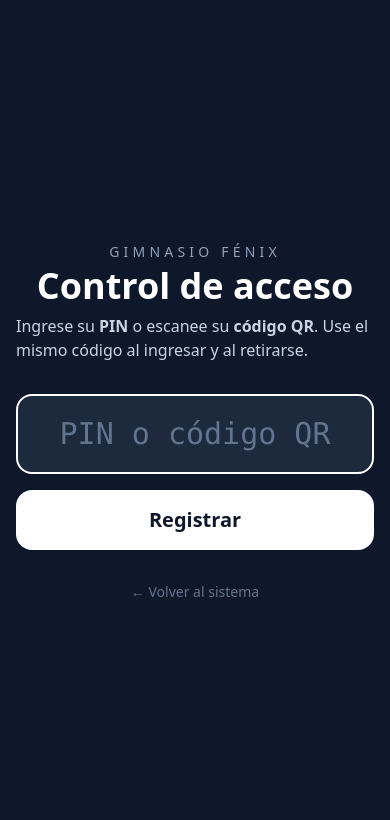
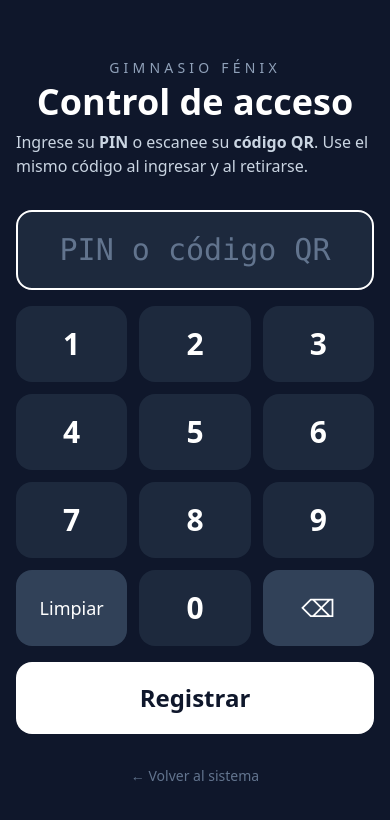
Before and after one commit to diegofcfor-cell/GymControl, a Laravel app: page /acceso in a window 390 px wide. Shown: the top 820 px of the page. Run offline with Laravel 12, Linux system fonts and the light colour scheme; a user stored in the database is signed in; data comes from the database, SQL or seed files in the repository; style sheets or scripts are compiled from the project's sources; some libraries are stand-ins or nearby versions.

Commit message:
feat(acceso): teclado numérico táctil para marcar el PIN en la tablet (HU32)
Co-Authored-By: Claude Opus 5.5 (1M context) <noreply@anthropic.com>
Claude-Session: https://claude.ai/code/session_01KRQk6YvzDR8utH36bAkhAa

```diff
--- a/resources/views/livewire/pantalla-acceso.blade.php
+++ b/resources/views/livewire/pantalla-acceso.blade.php
@@ -40,9 +40,22 @@
     @endif
 
     <form wire:submit="registrar" class="mt-8 w-full max-w-xl">
-        <input x-ref="codigo" wire:model="codigo" autofocus autocomplete="off" inputmode="text" placeholder="PIN o código QR"
+        {{-- inputmode="none": en la tablet no se abre el teclado del sistema (se usa el de abajo); el lector USB de QR sigue escribiendo. --}}
+        <input x-ref="codigo" wire:model="codigo" autofocus autocomplete="off" inputmode="none" placeholder="PIN o código QR"
                class="w-full rounded-2xl border-2 border-slate-600 bg-slate-800 px-6 py-5 text-center font-mono text-3xl tracking-[0.3em] text-white placeholder:tracking-normal placeholder:text-slate-500 focus:border-white focus:outline-none">
-        <button class="mt-4 w-full rounded-2xl bg-white px-6 py-4 text-xl font-bold text-slate-900 hover:bg-slate-200">Registrar</button>
+
+        {{-- Teclado numérico táctil (HU32): cada tecla suma un dígito al PIN sin pasar por el servidor; se envía con Registrar. --}}
+        <div class="mt-4 grid grid-cols-3 gap-3" role="group" aria-label="Teclado numérico"
+             x-data="{ tecla(d) { $wire.codigo = (($wire.codigo ?? '') + d).slice(0, 36); $refs.codigo.focus(); } }">
+            @foreach (['1', '2', '3', '4', '5', '6', '7', '8', '9'] as $digito)
+                <button type="button" x-on:click="tecla('{{ $digito }}')" class="rounded-2xl bg-slate-800 py-5 text-3xl font-bold active:bg-slate-600">{{ $digito }}</button>
+            @endforeach
+            <button type="button" x-on:click="$wire.codigo = ''; $refs.codigo.focus()" class="rounded-2xl bg-slate-700 py-5 text-lg active:bg-slate-500">Limpiar</button>
+            <button type="button" x-on:click="tecla('0')" class="rounded-2xl bg-slate-800 py-5 text-3xl font-bold active:bg-slate-600">0</button>
+            <button type="button" x-on:click="$wire.codigo = ($wire.codigo ?? '').slice(0, -1); $refs.codigo.focus()" aria-label="Borrar" class="rounded-2xl bg-slate-700 py-5 text-2xl active:bg-slate-500">⌫</button>
+        </div>
+
+        <button class="mt-4 w-full rounded-2xl bg-white px-6 py-5 text-2xl font-bold text-slate-900 hover:bg-slate-200">Registrar</button>
     </form>
 
     <div class="mt-4 w-full max-w-xl" x-show="soporta" x-cloak>
```
Also changed, not shown: tests/Feature/TerminalTest.php (+9 -1 lines).
